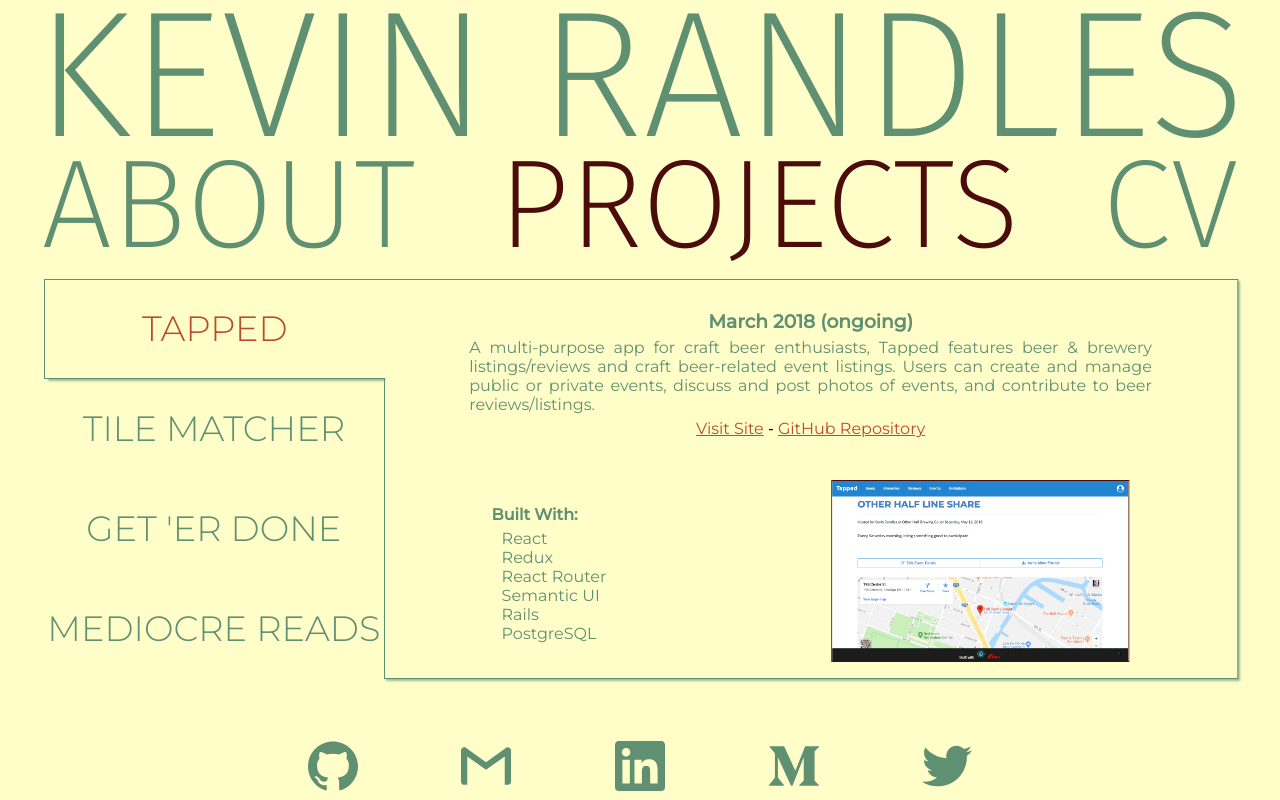
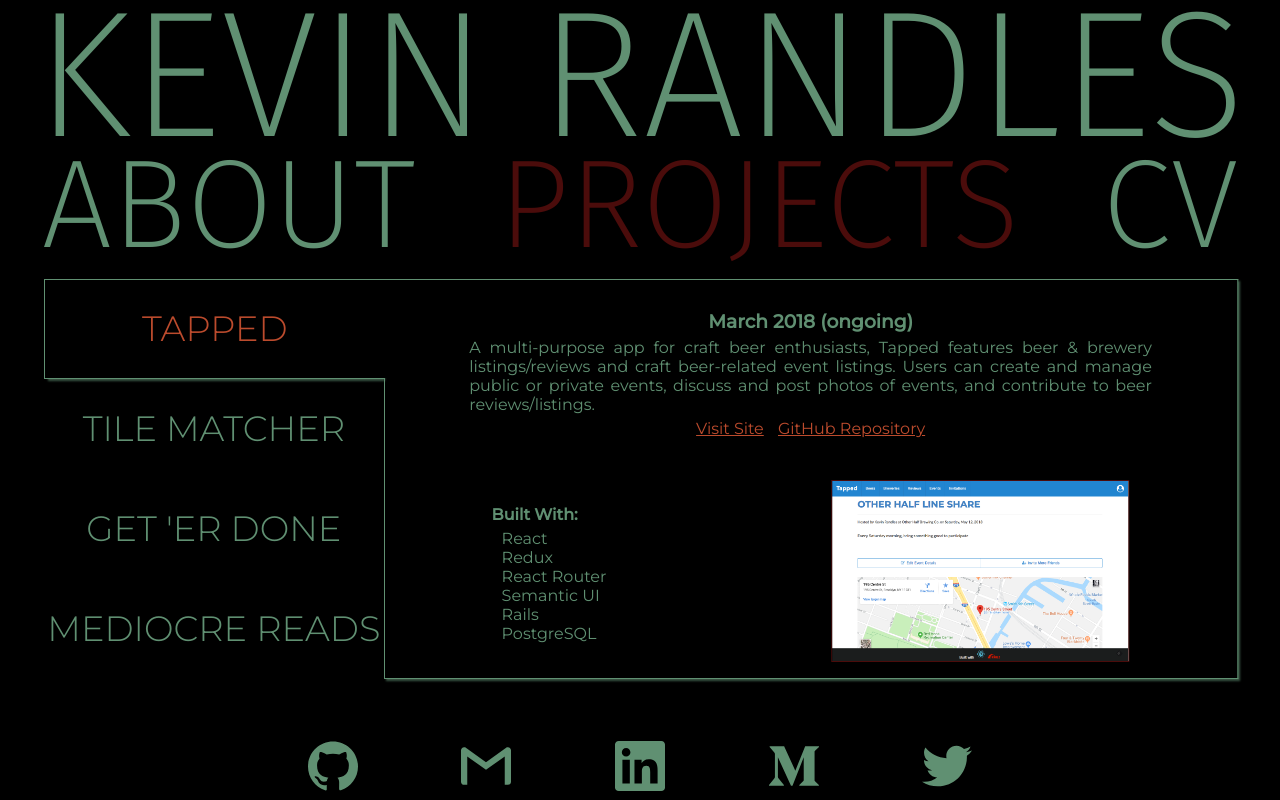
Before and after one commit to krandles/kevinrandles-dot-com, a React (Create React App) app: page / in a window 1280 px wide. Both pictures are taken after a click on the button "PROJECTS". Built offline with nearby package versions, Linux system fonts and the light colour scheme.

Commit message:
changed colors to use css variables

```diff
--- a/src/App.css
+++ b/src/App.css
@@ -14,15 +14,23 @@
 dark yellow #b29638
 red-orange #b15829
 */
+
+body {
+  --background-color: rgb(255,254,200);
+  --text-color: rgb(96,144,114);
+  --link-color: rgb(188,75,45);
+  --accent-color: rgb(75,12,11);
+  --shadow-color: rgba(96,144,114,0.6);
+}
+
 html {
-  background-color: rgb(255,254,200);
+  background-color: var(--background-color);
   width: 100%;
   min-height: 100%;
 }
 
 p {
-  color: rgb(96,144,114);
-  /* color: #4066b5; */
+  color: var(--text-color);
   font-family: 'Fira Sans', sans-serif;
   font-weight: 400;
 }
@@ -34,9 +42,7 @@
 
 .App {
   align-content: center;
-  background-color: rgb(255,254,200);
-  /* display: grid;
-  grid-template-rows: 1fr auto; */
+  background-color: var(--background-color);
   display: flex;
   flex-direction: column;
   justify-content: space-between;
@@ -66,7 +72,7 @@
   font-weight: 300;
   font-family: 'Montserrat', sans-serif;
   /* border-bottom: 1px solid; */
-  color: rgb(96,144,114);
+  color: var(--text-color);
 }
 
 .about > p {
@@ -80,7 +86,7 @@
 }
 
 .about a {
-  color: rgb(188,75,45);
+  color: var(--link-color);
   text-decoration: none;
 }
 
@@ -89,7 +95,7 @@
 }
 
 p.header {
-  color: rgb(96,144,114);
+  color: var(--text-color);
   font-weight: 200;
   font-size: 14vw;
   line-height: 85%;
@@ -104,8 +110,8 @@
 }
 
 .content-header button {
-  color: rgb(96,144,114);
-  background-color: rgb(255,254,200);
+  color: var(--text-color);
+  background-color: var(--background-color);
   font-weight: 200;
   font-size: 9.8vw;
   line-height: 85%;
@@ -116,7 +122,7 @@
 }
 
 .content-header button.selected {
-  color: rgb(75,12,11);
+  color: var(--accent-color);
 }
 
 button:active:focus {
@@ -127,14 +133,11 @@
 }
 
 .contact-logos-container {
-  background-color: rgb(255,254,200);
+  background-color: var(--background-color);
   display: flex;
-  grid-row-start: 2;
-  grid-row-end: 3;
   margin: 5px auto;
   padding-top: 10px;
   width: 60%;
-  /* height: 5vh; */
 }
 
 .contact-logos-container > div {
@@ -145,7 +148,7 @@
 }
 
 .contact-logos-container svg {
-  fill: rgb(96,144,114);
+  fill: var(--text-color);
   height: auto;
   transition: fill .8s ease;
   max-width: 50px;
@@ -153,8 +156,7 @@
 }
 
 .contact-logos-container svg:hover {
-  fill: rgb(75,12,11);
-  /* transform: scale(1.1); */
+  fill: var(--accent-color);
 }
 
 .github-appear {
@@ -218,7 +220,7 @@
 
 .resume a {
   font-family: 'Montserrat', sans-serif;
-  color: rgb(188,75,45);
+  color: var(--link-color);
 }
 
 .resume p {
@@ -242,14 +244,14 @@
 }
 
 .project-title > button {
-  color: rgb(96,144,114);
-  background-color: rgb(255,254,200);
+  color: var(--text-color);
+  background-color: var(--background-color);
   font-weight: 200;
   font-size: 2.2rem;
   line-height: 100%;
   font-family: 'Montserrat', sans-serif;
   border: none;
-  border-right: 1px solid rgb(96,144,114);
+  border-right: 1px solid var(--text-color);
   padding: 0;
   cursor: pointer;
   width: 80%;
@@ -258,23 +260,23 @@
 }
 
 button.selected-project {
-  color: rgb(188,75,45);
-  background-color: rgb(255,254,200);
-  border-left: 1px solid rgb(96,144,114);
-  border-top: 1px solid rgb(96,144,114);
-  border-bottom: 1px solid rgb(96,144,114);
+  color: var(--link-color);
+  background-color: var(--background-color);
+  border-left: 1px solid var(--text-color);
+  border-top: 1px solid var(--text-color);
+  border-bottom: 1px solid var(--text-color);
   border-right: 0;
-  box-shadow: 2px 4px 2px -2px rgba(96,144,114,0.6);
+  box-shadow: 2px 4px 2px -2px var(--shadow-color);
 }
 
 button.selected-project-last {
-  color: rgb(188,75,45);
-  background-color: rgb(255,254,200);
-  border-left: 1px solid rgb(96,144,114);
-  border-top: 1px solid rgb(96,144,114);
-  border-bottom: 1px solid rgb(96,144,114);
+  color: var(--link-color);
+  background-color: var(--background-color);
+  border-left: 1px solid var(--text-color);
+  border-top: 1px solid var(--text-color);
+  border-bottom: 1px solid var(--text-color);
   border-right: 0;
-  box-shadow: 2px 2px 2px rgba(96,144,114,0.6);
+  box-shadow: 2px 2px 2px var(--shadow-color);
 }
 
 .project-title {
@@ -288,7 +290,7 @@
 
 .project-title > button.project-button:after {
   display: block;
-  background-color: rgb(255,254,200);
+  background-color: var(--background-color);
   width: 3px;
   height: 100px;
   content: " ";
@@ -300,7 +302,7 @@
 
 .project-title > button.selected-project:after, .project-title > button.selected-project-last:after {
   display: block;
-  background-color: rgb(255,254,200);
+  background-color: var(--background-color);
   width: 20px;
   height: 98px;
   content: " ";
@@ -316,12 +318,12 @@
   margin-top: 20px;
   margin-bottom: 20px;
   border-left: 0;
-  border-top: 1px solid rgb(96,144,114);
-  border-bottom: 1px solid rgb(96,144,114);
-  border-right: 1px solid rgb(96,144,114);
+  border-top: 1px solid var(--text-color);
+  border-bottom: 1px solid var(--text-color);
+  border-right: 1px solid var(--text-color);
   width: 100%;
   transform: translateX(-5%);
-  box-shadow: 2px 2px 2px rgba(96,144,114,0.6);
+  box-shadow: 2px 2px 2px var(--shadow-color);
   position: relative;
   z-index: 3;
 }
@@ -366,12 +368,12 @@
 
 .project-details-component a {
   font-family: 'Montserrat', sans-serif;
-  color: rgb(188,75,45);
+  color: var(--link-color);
 }
 
 .project-details-component h3 {
   font-family: 'Montserrat', sans-serif;
-  color: rgb(96,144,114);
+  color: var(--text-color);
   margin-bottom: 0;
   margin-top: 0;
 }
@@ -381,7 +383,7 @@
   margin-bottom: 0px;
   text-align: left;
   font-family: 'Montserrat', sans-serif;
-  color: rgb(96,144,114);
+  color: var(--text-color);
 }
 
 .project-details-component ul {
@@ -389,12 +391,12 @@
   margin: 5px 10px;
   text-align: left;
   font-family: 'Montserrat', sans-serif;
-  color: rgb(96,144,114);
+  color: var(--text-color);
 }
 
 .project-image img {
   height: 180px;
-  border: 1px solid rgb(75,12,11);
+  border: 1px solid var(--accent-color);
 }
 
 /* media styles */
--- a/src/App.js
+++ b/src/App.js
@@ -8,9 +8,22 @@
 import './App.css';
 
 class App extends Component {
-  state = {
-    mainContent: 'about',
-    selectedProject: 'tapped'
+  constructor(props) {
+    super(props);
+    this.state = {
+      mainContent: 'about',
+      selectedProject: 'tapped',
+      customBackgroundColor: '#000'
+    };
+    this.appRef = React.createRef();
+  }
+
+  componentDidMount() {
+    document.body.style.setProperty('--background-color', this.state.customBackgroundColor);
+    // if (this.appRef) {
+    //   console.log(this.appRef);
+    //   this.appRef.node.style.setProperty('--background-color', this.state.customBackgroundColor);
+    // }
   }
 
   setContent = (content) => {
@@ -39,8 +52,14 @@
   }
 
   render() {
+    // const styles = {
+    //   appStyle: {
+    //     '--background-color': 'black'
+    //   }
+    // };
+
     return (
-      <div className="App">
+      <div className="App" ref={this.appRef}>
         <div>
           <PageHeader />
           <ContentHeader selectedContent={this.state.mainContent} setContent={this.setContent} />
```
